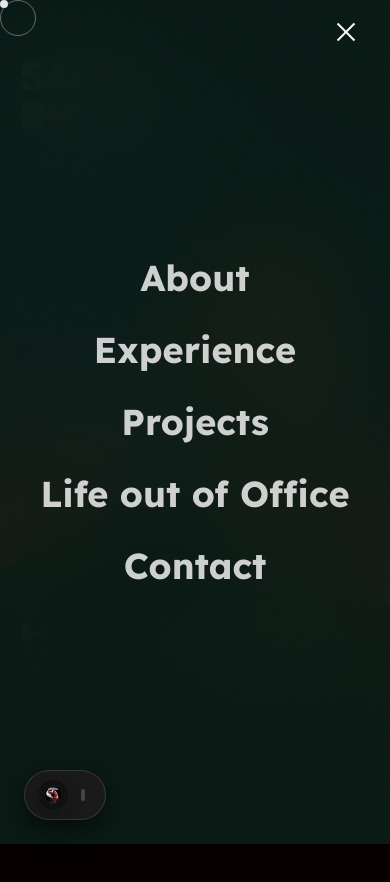
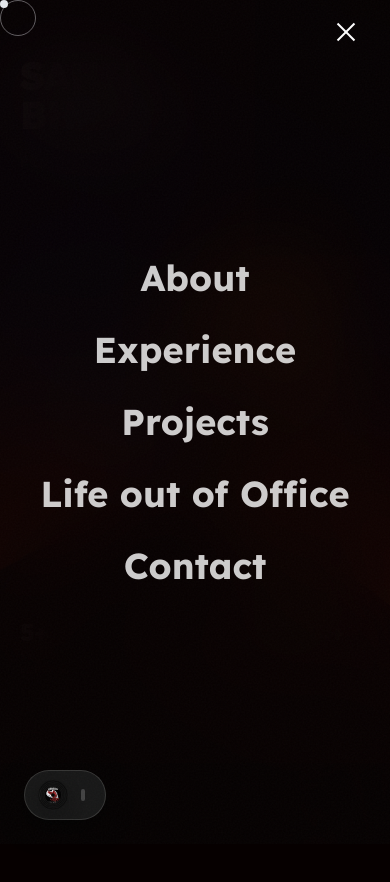
Before and after one commit to sahilbhagat30/Portfolio-Web-Site, a Next.js app: page / in a window 390 px wide. Both pictures are taken after a click on the button "Toggle menu". Shown: the top 882 px of the page. Built offline with nearby package versions, Linux system fonts and the light colour scheme.

Commit message:
style: update preloader and navbar backgrounds to use the global theme color

```diff
--- a/src/components/Navbar.tsx
+++ b/src/components/Navbar.tsx
@@ -122,7 +122,7 @@ export default function Navbar() {
         transition={{ duration: 0.7, ease: [0.22, 1, 0.36, 1] }}
         className={`fixed top-0 left-0 w-full z-50 transition-all duration-500 ease-out ${
           scrolled
-            ? "bg-[#121212]/85 backdrop-blur-xl border-b border-[var(--accent-primary)]/10 shadow-[0_4px_32px_rgba(0,0,0,0.5)]"
+            ? "bg-[var(--background)]/85 backdrop-blur-xl border-b border-[var(--accent-primary)]/10 shadow-[0_4px_32px_rgba(0,0,0,0.5)]"
             : "bg-transparent"
         }`}
       >
@@ -179,7 +179,7 @@ export default function Navbar() {
             animate={{ opacity: 1, x: 0 }}
             exit={{ opacity: 0, x: "100%" }}
             transition={{ duration: 0.35, ease: [0.22, 1, 0.36, 1] }}
-            className="fixed inset-0 z-40 bg-[#091A14]/95 backdrop-blur-2xl flex flex-col items-center justify-center gap-8 md:hidden"
+            className="fixed inset-0 z-40 bg-[var(--background)]/95 backdrop-blur-2xl flex flex-col items-center justify-center gap-8 md:hidden"
           >
             {NAV_LINKS.map((link, i) => (
               <motion.a
--- a/src/components/Preloader.tsx
+++ b/src/components/Preloader.tsx
@@ -42,7 +42,7 @@ export default function Preloader() {
       {isLoading && (
         <motion.div
           key="preloader"
-          className="fixed inset-0 z-[9999] flex flex-col items-center justify-center bg-[#080808] origin-top"
+          className="fixed inset-0 z-[9999] flex flex-col items-center justify-center bg-[var(--background)] origin-top"
           initial={{ y: 0 }}
           exit={{ y: "-100%" }}
           transition={{ duration: 1, ease: [0.76, 0, 0.24, 1] }}
```
